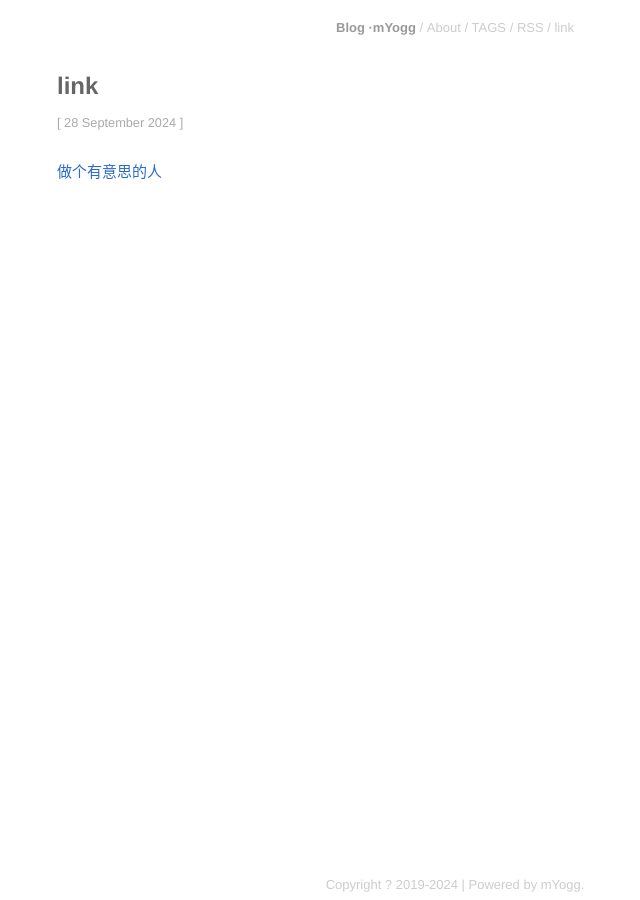
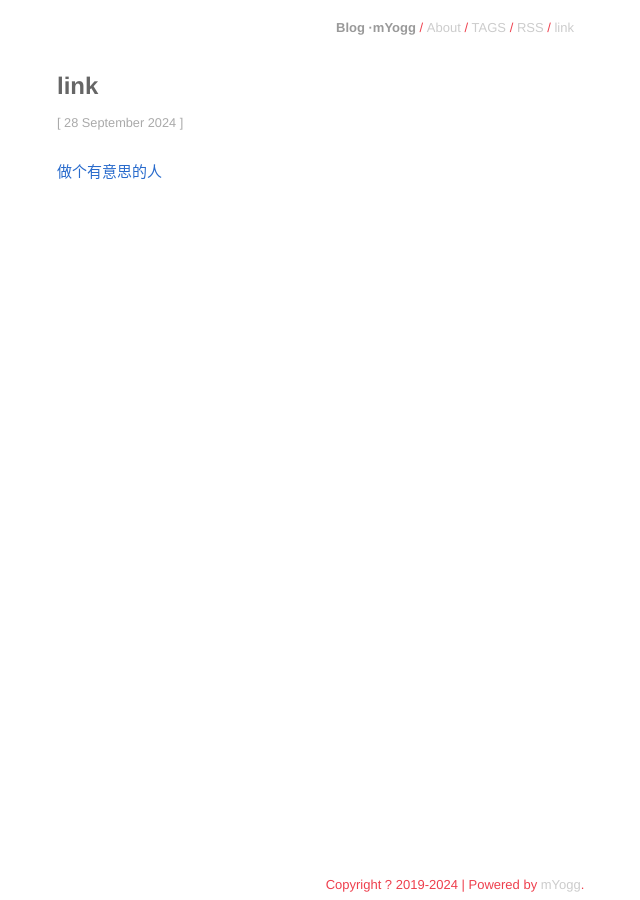
Before and after one commit to myogg/nnnn, a Jekyll site: the page built from link.md, in a window 1280 px wide. Shown: the whole page, without its empty margins (185-825 px from the left). Built offline with Jekyll 4.4.1, drawn with Linux system fonts in a browser that asks for light colours; nearby versions of some CDN libraries.

Commit message:
Update style.css

```diff
--- a/static/css/style.css
+++ b/static/css/style.css
@@ -58,7 +58,7 @@ blockquote pre {
 
 body {
   font-size: 15px;
-  font-family: "Helvetica Neue", "PingFang SC", "Microsoft YaHei", "Source Han Sans SC", "Noto Sans CJK SC", "WenQuanYi Micro Hei", sans-serif;
+  font-family: "Microsoft YaHei", "Helvetica Neue", "PingFang SC", "Source Han Sans SC", "Noto Sans CJK SC", "WenQuanYi Micro Hei", sans-serif;
   line-height: 2em;
   text-align: center;
 }
@@ -85,7 +85,7 @@ hr {
   font-size: 13px;
   max-width: 856px;
   margin: 0 auto;
-  color: #ccc;
+  color: #ee3f4d;
 }
 
 .header {
```
